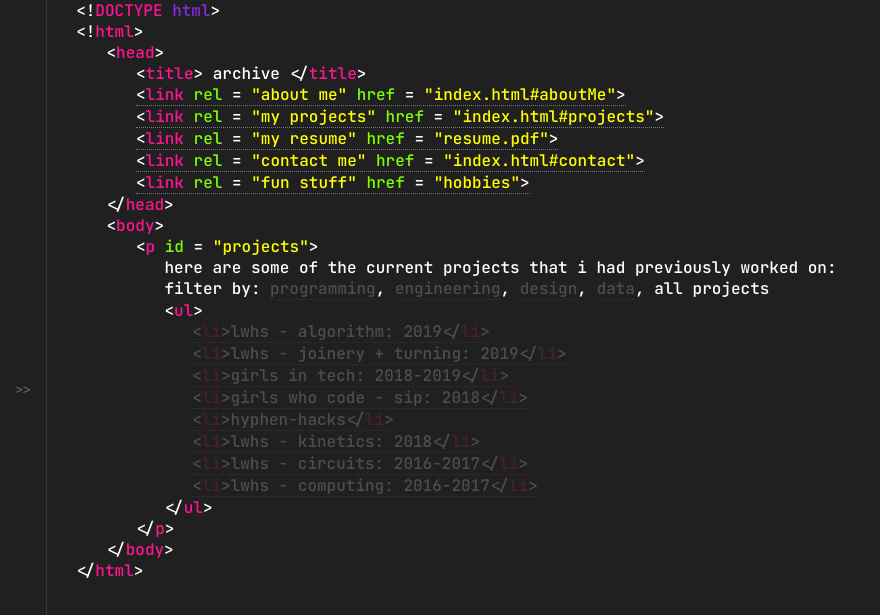
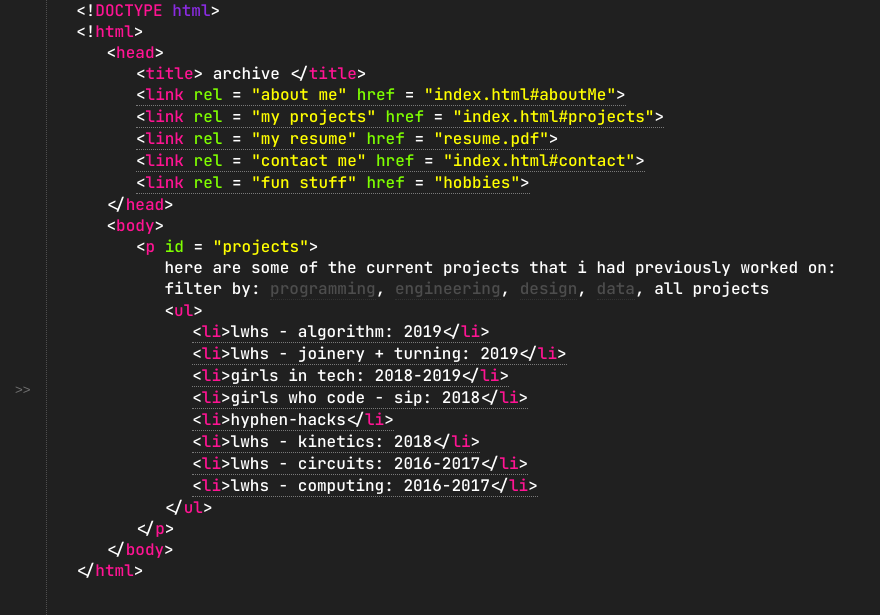
Before and after one commit to pktse/main, a plain HTML site: page portfolio/archive.html in a window 1280 px wide. Shown: the top 615 px of the page, without its empty margins (0-880 px from the left). Drawn offline with nearby package versions, Linux system fonts and the light colour scheme; files whose address does not match are found by name.

Commit message:
default filter for archive

```diff
--- a/portfolio/archive.html
+++ b/portfolio/archive.html
@@ -30,8 +30,10 @@
         $('#sideNav-container').load('../sideNav.html');
         });
 
-
-
+        function codeAddress() {
+            filterSelection("all");
+        }
+        window.onload = codeAddress;
 </script>
 
 
```
